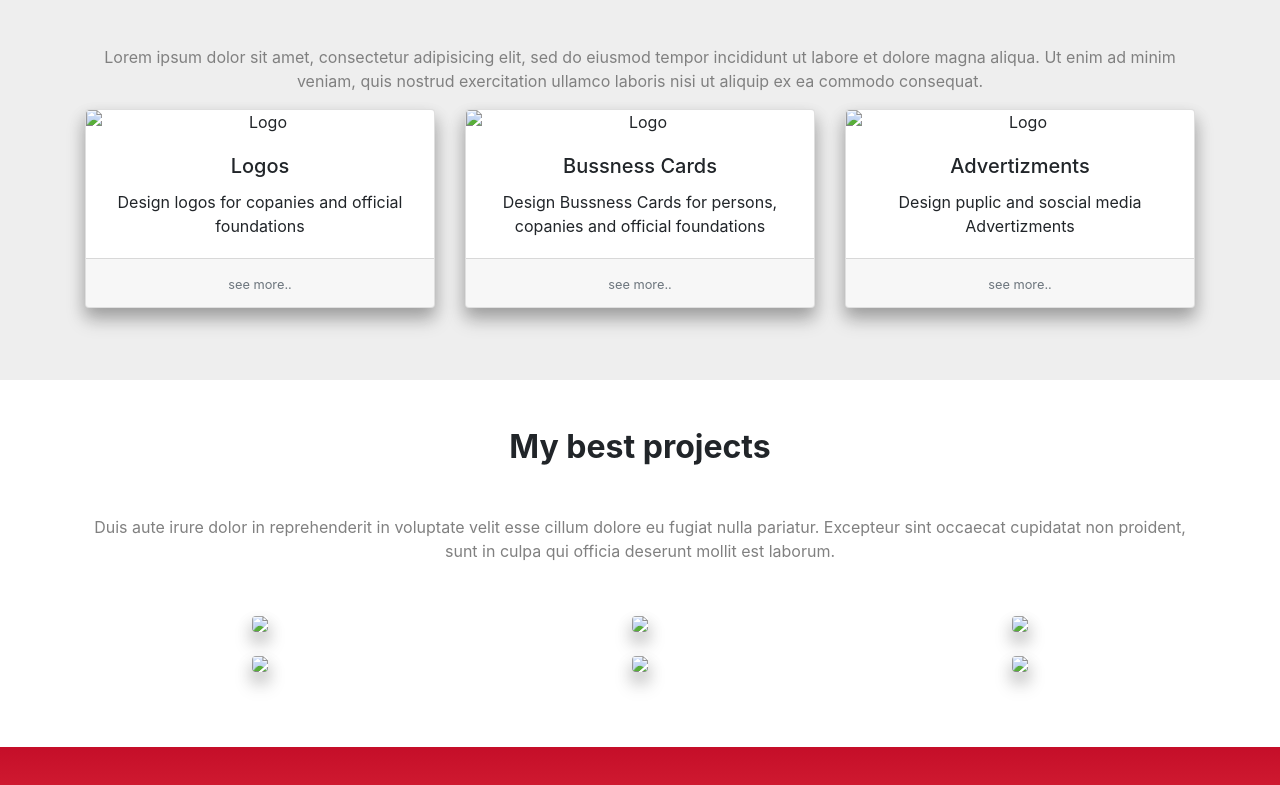
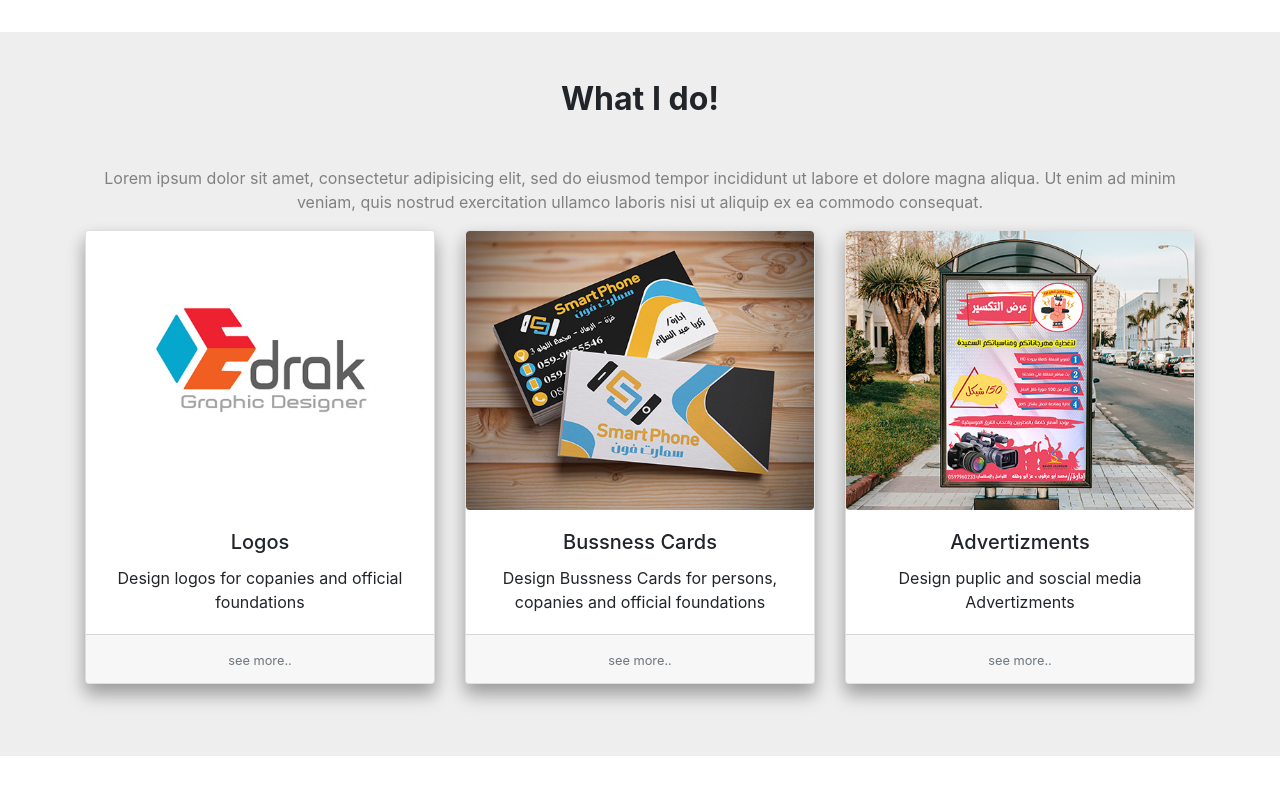
Before and after one commit to drhussam91/Port, a website: page index.html in a window 1280 px wide. Shown: the part 1295-2080 px from the top of the page. Drawn offline with nearby package versions, Linux system fonts and the light colour scheme; the site is published under a folder, as on GitHub Pages, so addresses that start at the root find nothing.

Commit message:
index images

```diff
--- a/index.html
+++ b/index.html
@@ -44,7 +44,7 @@
   <div class="container text-center">
     <div class="align-middle justify-content-center align-items-center">
       <div class="col-lg-2 col-sm-4 col-6 mx-auto">
-        <img class="img-fluid rounded img-thumbnail" src="/img/saher.jpg" alt="Me">
+        <img class="img-fluid rounded img-thumbnail" src="img/saher.jpg" alt="Me">
       </div>
       <div class="text-center">
         <h1 class="font-weight-bold">Saher Design</h1>
@@ -69,7 +69,7 @@
 
       <div class="row">
         <div class="col-lg-5 text-center text-lg-left mb-5">
-          <img class="img-fluid" src="/img/about.jpg" alt="">
+          <img class="img-fluid" src="img/about.jpg" alt="">
         </div>
         <!-- about me sections -->
         <div class="col-lg-7">
@@ -121,7 +121,7 @@
 
         <div class="container col-lg-4 col-md-12 mb-4 ">
         <div class="card shadow" >
-          <img class=" card-img-top view overlay rounded z-depth-1" src="/img/logo.jpg" alt="Logo">
+          <img class=" card-img-top view overlay rounded z-depth-1" src="img/logo.jpg" alt="Logo">
           <div class="card-body">
             <h5 class="card-title">Logos </h5>
             <p class="card-text">Design logos for copanies and official foundations</p>
@@ -134,7 +134,7 @@
 
         <div class="container col-lg-4 col-md-6 col-sm-12 mb-4">
         <div class="card shadow">
-          <img class="card-img-top view overlay rounded z-depth-1 " src="/img/card.jpg" alt="Logo">
+          <img class="card-img-top view overlay rounded z-depth-1 " src="img/card.jpg" alt="Logo">
           <div class="card-body">
             <h5 class="card-title">Bussness Cards </h5>
             <p class="card-text">Design Bussness Cards for persons, copanies and official foundations</p>
@@ -147,7 +147,7 @@
 
         <div class="container col-lg-4 col-md-6 col-sm-12 mb-4 ">
         <div class="card shadow">
-          <img class="card-img-top view overlay rounded z-depth-1 " src="/img/add.jpg" alt="Logo">
+          <img class="card-img-top view overlay rounded z-depth-1 " src="img/add.jpg" alt="Logo">
           <div class="card-body">
             <h5 class="card-title">Advertizments</h5>
             <p class="card-text">Design puplic and soscial media Advertizments</p>
@@ -180,34 +180,34 @@
 
         <div class="row">
                     <figure class="col-md-4 ">
-                            <img src="/img/2.jpg"
+                            <img src="img/2.jpg"
                                 class="img-fluid rounded shadow" />
                     </figure>
 
                     <figure class="col-md-4">
-                            <img src="/img/3.jpg"
+                            <img src="img/3.jpg"
                                 class="img-fluid rounded shadow" />
                     </figure>
 
                     <figure class="col-md-4">
-                            <img src="/img/4.jpg"
+                            <img src="img/4.jpg"
                                 class="img-fluid rounded shadow" />
                     </figure>
         </div>
 
         <div class="row">
                     <figure class="col-md-4">
-                            <img src="/img/7.jpg"
+                            <img src="img/7.jpg"
                                 class="img-fluid rounded shadow" />
                     </figure>
 
                     <figure class="col-md-4">
-                            <img src="/img/5.png"
+                            <img src="img/5.png"
                                 class="img-fluid rounded shadow" />
                     </figure>
 
                     <figure class="col-md-4 ">
-                            <img src="/img/6.png"
+                            <img src="img/6.png"
                                 class="img-fluid rounded shadow" />
                     </figure>
                     <br>
```
